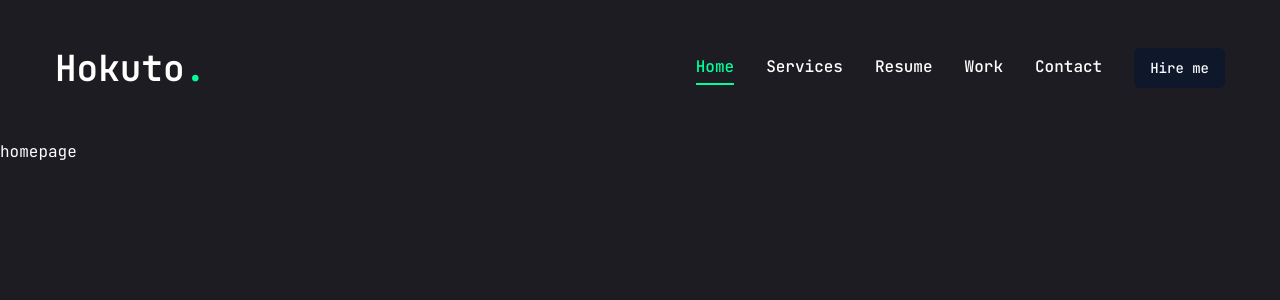
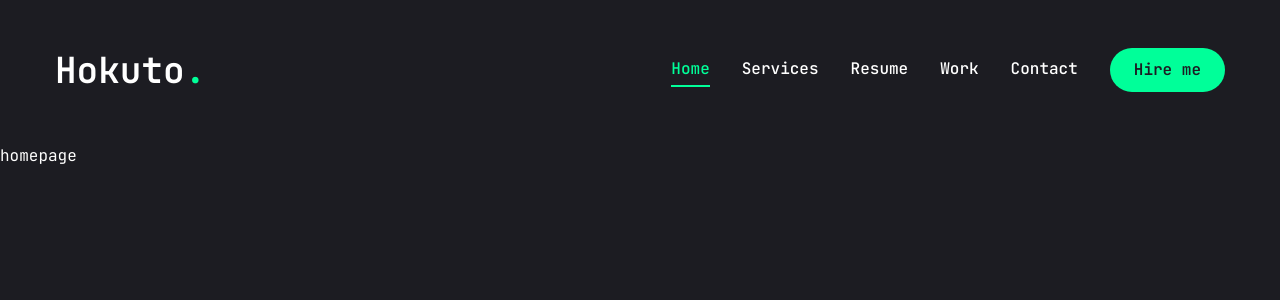
Before and after one commit to hkthirano/portfolio, a Next.js app: page / in a window 1280 px wide. Shown: the top 300 px of the page. Built offline with nearby package versions, Linux system fonts and the light colour scheme.

Commit message:
feat: Refactor Button component styles for improved consistency and readability

```diff
--- a/components/ui/button.tsx
+++ b/components/ui/button.tsx
@@ -5,25 +5,18 @@ import { cva, type VariantProps } from "class-variance-authority"
 import { cn } from "@/lib/utils"
 
 const buttonVariants = cva(
-  "inline-flex items-center justify-center whitespace-nowrap rounded-md text-sm font-medium ring-offset-white transition-colors focus-visible:outline-none focus-visible:ring-2 focus-visible:ring-slate-950 focus-visible:ring-offset-2 disabled:pointer-events-none disabled:opacity-50 dark:ring-offset-slate-950 dark:focus-visible:ring-slate-300",
+  "inline-flex items-center justify-center whitespace-norwap rounded-full text-base font-semibold ring-offset-white trainsition-colors",
   {
     variants: {
       variant: {
-        default: "bg-slate-900 text-slate-50 hover:bg-slate-900/90 dark:bg-slate-50 dark:text-slate-900 dark:hover:bg-slate-50/90",
-        destructive:
-          "bg-red-500 text-slate-50 hover:bg-red-500/90 dark:bg-red-900 dark:text-slate-50 dark:hover:bg-red-900/90",
-        outline:
-          "border border-slate-200 bg-white hover:bg-slate-100 hover:text-slate-900 dark:border-slate-800 dark:bg-slate-950 dark:hover:bg-slate-800 dark:hover:text-slate-50",
-        secondary:
-          "bg-slate-100 text-slate-900 hover:bg-slate-100/80 dark:bg-slate-800 dark:text-slate-50 dark:hover:bg-slate-800/80",
-        ghost: "hover:bg-slate-100 hover:text-slate-900 dark:hover:bg-slate-800 dark:hover:text-slate-50",
-        link: "text-slate-900 underline-offset-4 hover:underline dark:text-slate-50",
+        default: "bg-accent text-primaly hover:bg-accent-hover",
+        primary: "bg-primary text-white",
+        outline: "border border-accent bg-transparent text-accent hover:bg-accent-hover hover:text-primaly"
       },
       size: {
-        default: "h-10 px-4 py-2",
-        sm: "h-9 rounded-md px-3",
-        lg: "h-11 rounded-md px-8",
-        icon: "h-10 w-10",
+        default: "h-[44px] px-6",
+        md: "h-[48px] px-6",
+        lg: "h-[56px] px-8 text-sm uppercase tracking-[2px]",
       },
     },
     defaultVariants: {
@@ -35,7 +28,7 @@ const buttonVariants = cva(
 
 export interface ButtonProps
   extends React.ButtonHTMLAttributes<HTMLButtonElement>,
-    VariantProps<typeof buttonVariants> {
+  VariantProps<typeof buttonVariants> {
   asChild?: boolean
 }
 
```
